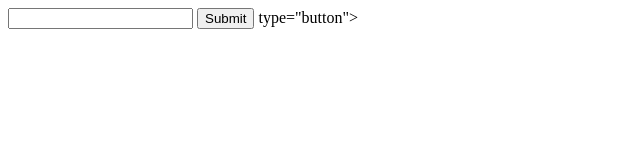
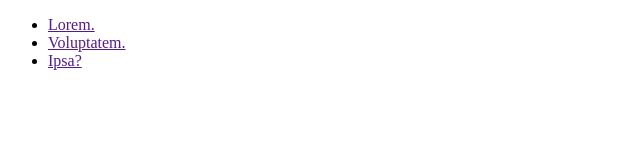
Before and after one commit to mehmetadal94/deneme, a plain HTML site: page loginform.html in a window 1280 px wide. Shown: the whole page, without its empty margins (0-640 px from the left). Drawn offline with Linux system fonts and the light colour scheme.

Commit message:
link yapisi eklendi

```diff
--- a/loginform.html
+++ b/loginform.html
@@ -6,10 +6,10 @@
     <title>Document</title>
 </head>
 <body>
-    <form action="">
-        <input type="text">
-        <button>Submit</button>
-        type="button"></button>
-    </form>
+   <ul>
+    <li><a href="">Lorem.</a></li>
+    <li><a href="">Voluptatem.</a></li>
+    <li><a href="">Ipsa?</a></li>
+   </ul>
 </body>
 </html>
```
